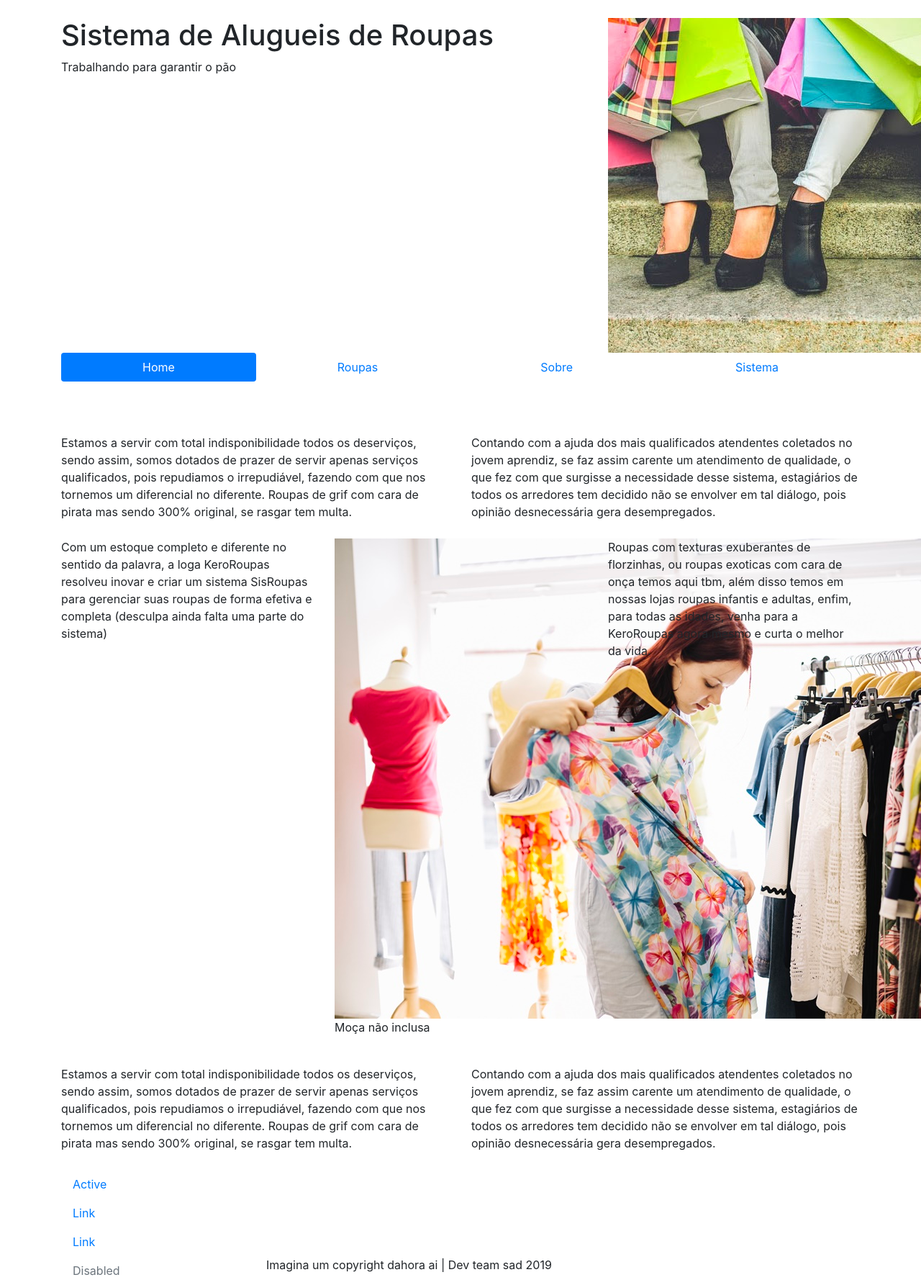
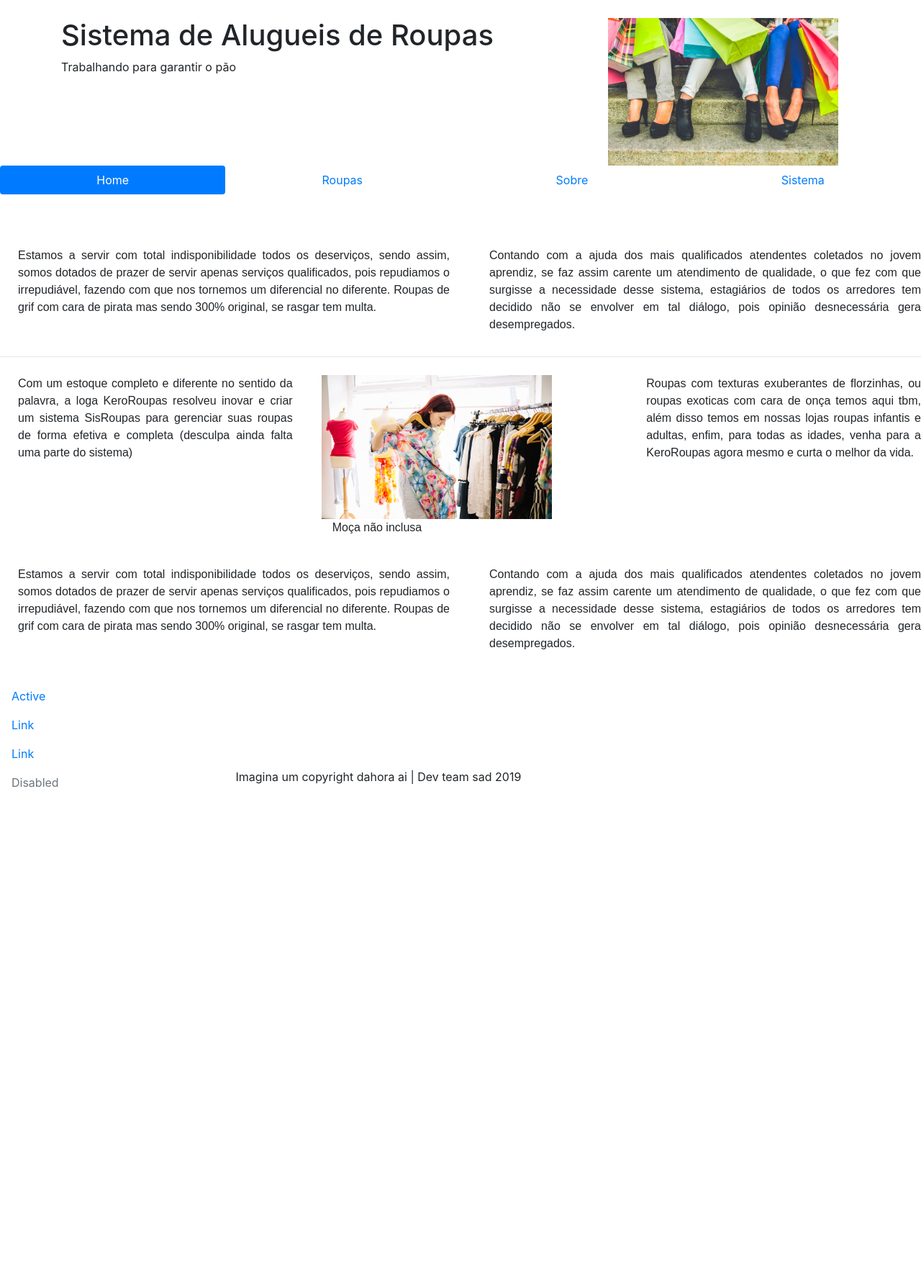
Before and after one commit to denilsonxds/SisRoupas3, a Django app: page / in a window 1280 px wide; the page is wider, and only the part inside the window is pictured. Shown: that part at 72% size. After the commit the page ends 1094 px from the top of that part, so only its background shows below. Run offline with Django 3.2, Linux system fonts and the light colour scheme; parts of the project's set-up code (start-up, migrations or seed data) failed here and were passed over; some libraries are stand-ins or nearby versions.

Commit message:
atualizando

```diff
--- a/website/static/css/style.css
+++ b/website/static/css/style.css
@@ -7,3 +7,15 @@
 .row-space{
     margin-top: 25px;
 }
+
+.img{
+    width: 320px;
+    height: 200px;
+    margin-left: 10px;
+}
+
+.p{
+    text-align: justify;
+    font-family: sans-serif;
+    margin-left: 25px;
+}
--- a/website/templates/website/base.html
+++ b/website/templates/website/base.html
@@ -14,8 +14,19 @@
 <body>
 
     <div class="container">
-        {% block main %}
-        {% endblock %}
-    </div
+        <div class="row row-space">
+            <div class="col-8">
+                <h1>Sistema de Alugueis de Roupas</h1>
+                <span>Trabalhando para garantir o pão</span>
+            </div>
+            <div class="col-4">
+                <img src="{% static 'img/roupas.jpg' %}" alt="SisRoupas" width="320" height="205">
+            </div>
+        </div>
+    </div>
+
+    {% include 'website/menu.html' %}
+    {% block main %}
+    {% endblock %}
 </body>
 </html>
--- a/website/templates/website/index.html
+++ b/website/templates/website/index.html
@@ -2,64 +2,54 @@
 {% load static %}
 
 {% block main %}
-    <div class="row row-space">
-        <div class="col-8">
-            <h1>Sistema de Alugueis de Roupas</h1>
-            <span>Trabalhando para garantir o pão</span>
-        </div>
-        <div class="col-4">
-            <img src="{% static 'img/roupas.jpg' %}" alt="SisRoupas">
-        </div>
-    </div>
 
-    {% include 'website/menu.html' %}
 
     <br><br>
     <div class="row row-space">
         <div class="col-6">
-            Estamos a servir com total indisponibilidade todos os deserviços, sendo assim, somos dotados de prazer
+            <p class="p">Estamos a servir com total indisponibilidade todos os deserviços, sendo assim, somos dotados de prazer
             de servir apenas serviços qualificados, pois repudiamos o irrepudiável, fazendo com que nos tornemos
             um diferencial no diferente. Roupas de grif com cara de pirata mas sendo 300% original, se rasgar tem
-            multa.
+            multa.</p>
         </div>
         <div class="col-6">
-            Contando com a ajuda dos mais qualificados atendentes coletados no jovem aprendiz, se faz assim carente
+            <p class="p">Contando com a ajuda dos mais qualificados atendentes coletados no jovem aprendiz, se faz assim carente
             um atendimento de qualidade, o que fez com que surgisse a necessidade desse sistema, estagiários de todos
-            os arredores tem decidido não se envolver em tal diálogo, pois opinião desnecessária gera desempregados.
+            os arredores tem decidido não se envolver em tal diálogo, pois opinião desnecessária gera desempregados.</p>
         </div>
-    </div>
+    </div><hr>
 
     <div class="row row-space">
         <div class="col-4">
-            Com um estoque completo e diferente no sentido da palavra, a loga KeroRoupas resolveu inovar e
+            <p class="p">Com um estoque completo e diferente no sentido da palavra, a loga KeroRoupas resolveu inovar e
             criar um sistema SisRoupas para gerenciar suas roupas de forma efetiva e completa (desculpa ainda
-            falta uma parte do sistema)
+            falta uma parte do sistema)</p>
         </div>
         <div class="col-4">
             <figure>
-                <img src="{% static 'img/imagem1.jpg' %}" alt="SisRoupas">
-                <figcaption>Moça não inclusa</figcaption>
+                <img class="img" src="{% static 'img/imagem1.jpg' %}" alt="SisRoupas">
+                <p class="p">Moça não inclusa</p>
             </figure>
 
         </div>
         <div class="col-4">
-            Roupas com texturas exuberantes de florzinhas, ou roupas exoticas com cara de onça temos aqui tbm,
+            <p class="p">Roupas com texturas exuberantes de florzinhas, ou roupas exoticas com cara de onça temos aqui tbm,
             além disso temos em nossas lojas roupas infantis e adultas, enfim, para todas as idades, venha para a
-            KeroRoupas agora mesmo e curta o melhor da vida.
+            KeroRoupas agora mesmo e curta o melhor da vida.</p>
         </div>
     </div>
 
     <div class="row row-space">
         <div class="col-6">
-            Estamos a servir com total indisponibilidade todos os deserviços, sendo assim, somos dotados de prazer
+            <p class="p">Estamos a servir com total indisponibilidade todos os deserviços, sendo assim, somos dotados de prazer
             de servir apenas serviços qualificados, pois repudiamos o irrepudiável, fazendo com que nos tornemos
             um diferencial no diferente. Roupas de grif com cara de pirata mas sendo 300% original, se rasgar tem
-            multa.
+            multa.</p>
         </div>
         <div class="col-6">
-            Contando com a ajuda dos mais qualificados atendentes coletados no jovem aprendiz, se faz assim carente
+            <p class="p">Contando com a ajuda dos mais qualificados atendentes coletados no jovem aprendiz, se faz assim carente
             um atendimento de qualidade, o que fez com que surgisse a necessidade desse sistema, estagiários de todos
-            os arredores tem decidido não se envolver em tal diálogo, pois opinião desnecessária gera desempregados.
+            os arredores tem decidido não se envolver em tal diálogo, pois opinião desnecessária gera desempregados.</p>
         </div>
     </div>
 
--- a/website/templates/website/menu.html
+++ b/website/templates/website/menu.html
@@ -5,13 +5,13 @@
                 <a class="nav-link active" href="#">Home</a>
             </li>
             <li class="nav-item">
-                <a class="nav-link" href="#">Roupas</a>
+                <a class="nav-link" href="{% url 'website_roupas_details'%}">Roupas</a>
             </li>
             <li class="nav-item">
-                    <a class="nav-link" href="#">Sobre</a>
+                    <a class="nav-link" href="{% url 'website_sobre'%}">Sobre</a>
             </li>
             <li class="nav-item">
-                    <a class="nav-link" href="#">Sistema</a>
+                    <a class="nav-link" href="{% url 'cadastro_home'%}">Sistema</a>
             </li>
         </ul>
     </div>
--- a/website/urls.py
+++ b/website/urls.py
@@ -6,5 +6,6 @@ from .views import *
 urlpatterns = [
     url(r'^$', home, name='website_home'),
     url(r'^sobre$', sobre, name='website_sobre'),
+    url(r'^roupas_details$', roupas_details, name='website_roupas_details'),
 
 ]
--- a/website/views.py
+++ b/website/views.py
@@ -5,3 +5,6 @@ def home(request):
 
 def sobre(request):
     return render(request, 'website/sobre.html')
+
+def roupas_details(request):
+    return render(request, 'website/roupas_details.html')
```
Also changed, not shown: website/templates/website/roupas_details.html (added, +35 -0 lines), website/templates/website/sobre.html (+14 -0 lines), static/img/blusa.jpg (added), static/img/calca_fem.jpg (added), static/img/calcao.jpg (added), static/img/estampa.jpg (added), static/img/grife.jpg (added), static/img/maps.jpg (added), static/img/original.jpg (added).
